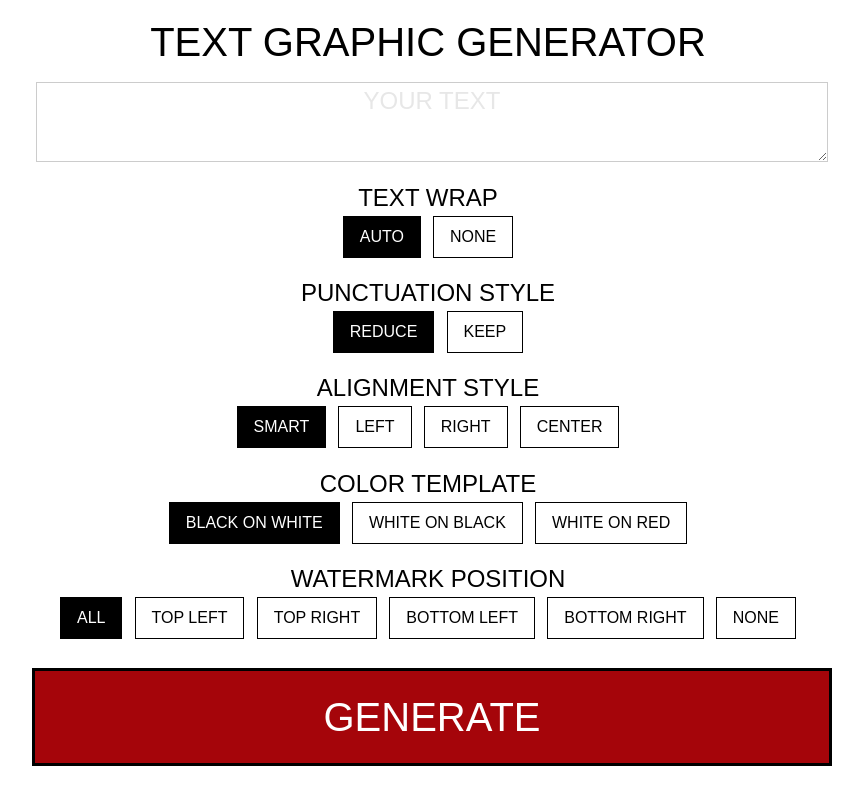
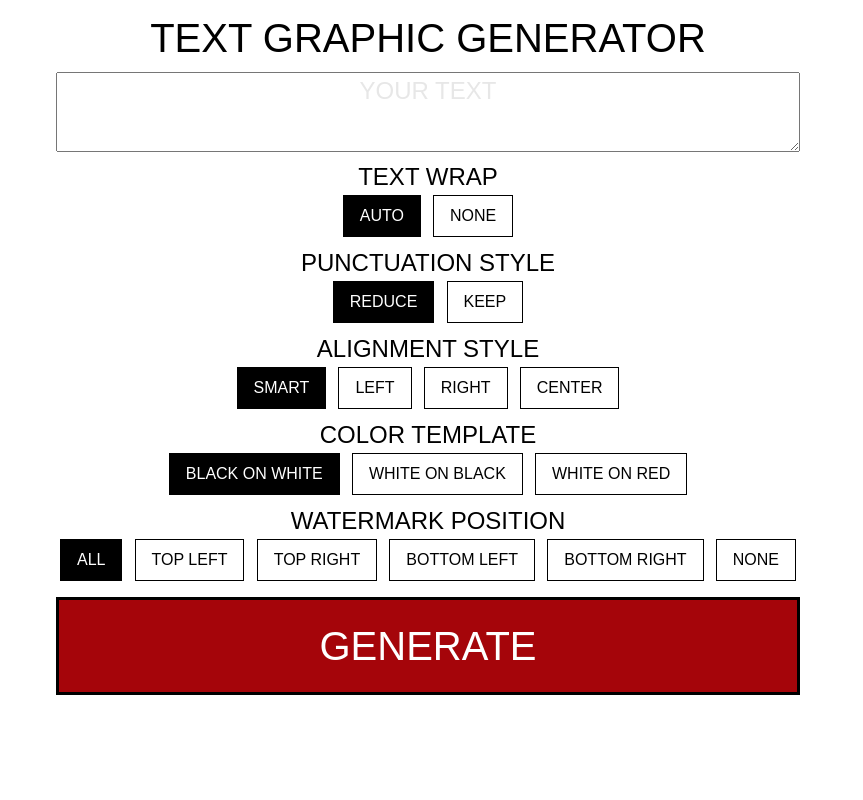
Before and after one commit to eolatham/text-graphic-generator, a Flask app: page / in a window 1280 px wide. Shown: the whole page, without its empty margins (212-1075 px from the left). Run offline with Flask 2, Linux system fonts and the light colour scheme; some web fonts are replaced.

Commit message:
simplify and clean up

```diff
--- a/public/templates/index.html
+++ b/public/templates/index.html
@@ -64,26 +64,16 @@
         unicode-range: U+0000-00FF, U+0131, U+0152-0153, U+02BB-02BC, U+02C6, U+02DA, U+02DC, U+2000-206F, U+2074, U+20AC, U+2122, U+2191, U+2193, U+2212, U+2215, U+FEFF, U+FFFD;
     }
 
-    #content {
-        max-width: 800px;
-    }
-
-    .w3-row,
-    .w3-center {
+    body,
+    div,
+    h1,
+    h2,
+    button,
+    textarea {
+        font-family: "Impact", Charcoal, sans-serif;
+        text-align: center;
         margin: 0;
         padding: 0;
-    }
-
-    body,
-    h1,
-    h2,
-    textarea,
-    .radio-toolbar {
-        font-family: "Impact", Charcoal, sans-serif;
-    }
-
-    #title {
-        margin-top: 1.5vh;
     }
 
     h1 {
@@ -94,20 +84,26 @@
         font-size: 3vh;
     }
 
+    #content {
+        display: inline-block;
+        max-width: 800px;
+        padding: 1vh;
+    }
+
+    #title {
+        margin-bottom: 0.5vh
+    }
+
     #text {
         width: 100%;
         height: 10vh;
-        margin-bottom: -0.25vh;
+        font-size: 3vh;
+        text-transform: uppercase;
         resize: vertical;
-        text-transform: uppercase;
     }
 
     #text::placeholder {
         color: lightgray;
-    }
-
-    .radio-toolbar {
-        margin-bottom: 1vh;
     }
 
     .radio-toolbar input[type="radio"] {
@@ -118,7 +114,9 @@
 
     .radio-toolbar label {
         display: inline-block;
-        margin-bottom: 1.15vh;
+        margin-left: 0.5vh;
+        margin-right: 0.5vh;
+        margin-bottom: 1vh;
         padding: 1vh 2vh;
         font-size: 2vh;
         background-color: white;
@@ -136,8 +134,8 @@
 
     #generate {
         width: 100%;
-        margin-top: 1.5vh;
-        padding: 2%;
+        margin-top: 1vh;
+        padding: 2vh;
         font-size: 5vh;
         color: white;
         background-color: rgb(165, 5, 10);
@@ -149,15 +147,6 @@
         color: black;
         background-color: lightgray;
         cursor: pointer;
-    }
-
-    h1,
-    h2,
-    #text,
-    .radio-toolbar label,
-    #generate {
-        margin-left: 0.5vh;
-        margin-right: 0.5vh;
     }
 
     .loader {
@@ -187,49 +176,40 @@
 
 <body>
 
-    <div class="w3-content" id="content">
+    <div id="content">
 
         <header id="title">
-            <h1 class=" w3-center">TEXT GRAPHIC GENERATOR</h1>
+            <h1>TEXT GRAPHIC GENERATOR</h1>
         </header>
 
-        <div class="w3-row">
-            <div class="w3-center">
+        <textarea id="text" placeholder="YOUR TEXT" required></textarea>
+
         <h2>
-                    <textarea class="w3-center w3-border" id="text" placeholder="YOUR TEXT" required></textarea>
-                </h2>
-            </div>
-        </div>
-
-        <div class="w3-row">
-            <h2 class="w3-center">
             TEXT WRAP
         </h2>
-            <div class="w3-center radio-toolbar">
+        <div class="radio-toolbar">
             <input type="radio" id="text-wrap-auto" name="text-wrap-radio" value="auto" checked>
             <label for="text-wrap-auto">AUTO</label>
             <input type="radio" id="text-wrap-none" name="text-wrap-radio" value="none">
             <label for="text-wrap-none">NONE</label>
         </div>
-        </div>
 
-        <div class="w3-row">
-            <h2 class="w3-center">
+        <h2>
             PUNCTUATION STYLE
         </h2>
-            <div class="w3-center radio-toolbar">
+        <div class="radio-toolbar">
             <input type="radio" id="punctuation-style-reduce" name="punctuation-style-radio" value="reduce" checked>
             <label for="punctuation-style-reduce">REDUCE</label>
             <input type="radio" id="punctuation-style-keep" name="punctuation-style-radio" value="keep">
             <label for="punctuation-style-keep">KEEP</label>
         </div>
-        </div>
 
-        <div class="w3-row">
-            <h2 class="w3-center">
+
+
+        <h2>
             ALIGNMENT STYLE
         </h2>
-            <div class="w3-center radio-toolbar">
+        <div class="radio-toolbar">
             <input type="radio" id="alignment-style-smart" name="alignment-style-radio" value="smart" checked>
             <label for="alignment-style-smart">SMART</label>
             <input type="radio" id="alignment-style-left" name="alignment-style-radio" value="left">
@@ -239,37 +219,32 @@
             <input type="radio" id="alignment-style-center" name="alignment-style-radio" value="center">
             <label for="alignment-style-center">CENTER</label>
         </div>
-        </div>
 
-        <div class="w3-row">
-            <h2 class="w3-center">
+
+        <h2>
             COLOR TEMPLATE
         </h2>
-            <div class="w3-center radio-toolbar">
-                <input type="radio" id="color-template-black-on-white" name="color-template-radio"
-                    value="black_on_white" checked>
+        <div class="radio-toolbar">
+            <input type="radio" id="color-template-black-on-white" name="color-template-radio" value="black_on_white"
+                checked>
             <label for="color-template-black-on-white">BLACK ON WHITE</label>
-                <input type="radio" id="color-template-white-on-black" name="color-template-radio"
-                    value="white_on_black">
+            <input type="radio" id="color-template-white-on-black" name="color-template-radio" value="white_on_black">
             <label for="color-template-white-on-black">WHITE ON BLACK</label>
             <input type="radio" id="color-template-white-on-red" name="color-template-radio" value="white_on_red">
             <label for="color-template-white-on-red">WHITE ON RED</label>
         </div>
-        </div>
 
-        <div class="w3-row">
-            <h2 class="w3-center">
+        <h2>
             WATERMARK POSITION
         </h2>
-            <div class="w3-center radio-toolbar">
+        <div class="radio-toolbar">
             <input type="radio" id="watermark-position-all" name="watermark-position-radio" value="all" checked>
             <label for="watermark-position-all">ALL</label>
             <input type="radio" id="watermark-position-top-left" name="watermark-position-radio" value="top_left">
             <label for="watermark-position-top-left">TOP LEFT</label>
             <input type="radio" id="watermark-position-top-right" name="watermark-position-radio" value="top_right">
             <label for="watermark-position-top-right">TOP RIGHT</label>
-                <input type="radio" id="watermark-position-bottom-left" name="watermark-position-radio"
-                    value="bottom_left">
+            <input type="radio" id="watermark-position-bottom-left" name="watermark-position-radio" value="bottom_left">
             <label for="watermark-position-bottom-left">BOTTOM LEFT</label>
             <input type="radio" id="watermark-position-bottom-right" name="watermark-position-radio"
                 value="bottom_right">
@@ -277,16 +252,10 @@
             <input type="radio" id="watermark-position-none" name="watermark-position-radio" value="none">
             <label for="watermark-position-none">NONE</label>
         </div>
-        </div>
 
-        <div class="w3-row">
-            <div class="w3-center">
         <button id="generate">GENERATE</button>
-            </div>
+
         <div class="loader"></div>
-        </div>
-
-        <br>
 
     </div>
 
```
Lines whose indentation alone changed are shown as unchanged.
